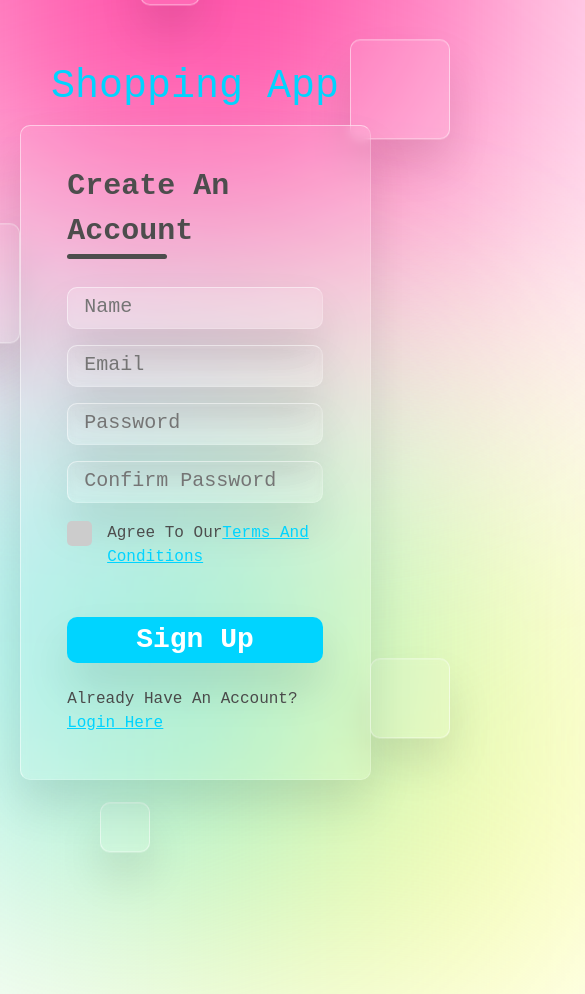
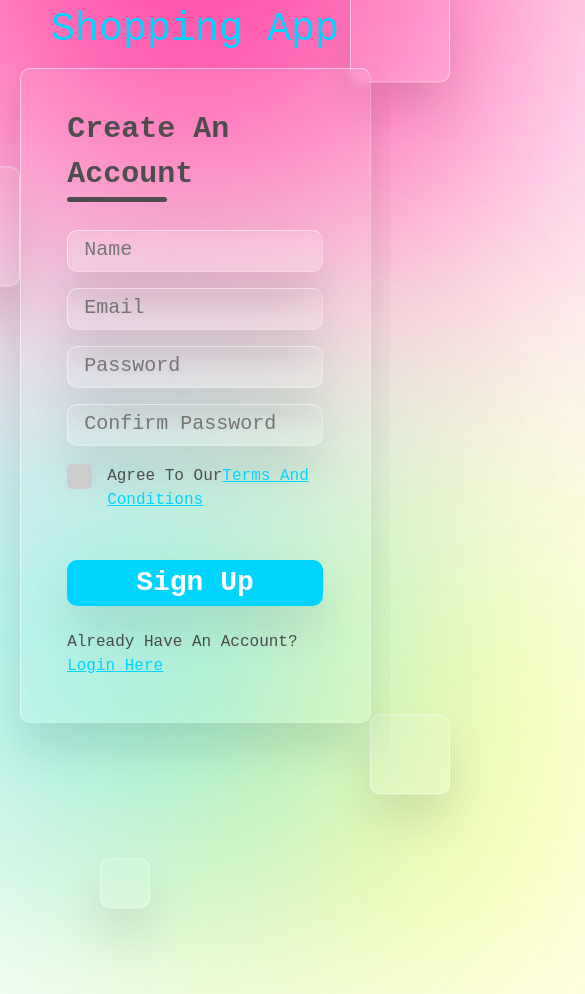
Before and after one commit to faria-karim-porna/mern-shopping-app-client, a React (Vite) app: page /signup in a window 390 px wide. Shown: the whole page, 585 px wide, since content can reach past the window. After the commit the page ends 844 px from the top, so only its background shows below. Built offline with nearby package versions, Linux system fonts and the light colour scheme.

Commit message:
Responsiveness Fixed For Sign Up, Login, Reset Password For Mobile

```diff
--- a/src/assets/css/style.css
+++ b/src/assets/css/style.css
@@ -7,7 +7,10 @@
 body {
     font-family: "Inconsolata", monospace;
     color: #4d4d4d;
-    overflow: hidden;
+    overflow: auto;
+    position: fixed;
+    width: 100vw;
+    /* height: 100vh; */
 }
 
 .page {
@@ -130,7 +133,7 @@ body {
 }
 
 .content-container {
-    position: fixed;
+    position: relative;
 }
 
 .content-container .square {
--- /dev/null
+++ b/src/components/hooks/useHeightToBottomById.ts
@@ -0,0 +1,40 @@
+import React from "react";
+import { Utility } from "../utils/utility";
+
+export function useHeightUptoBottomById(
+  targetId: string,
+  deps: React.DependencyList
+): { height: string; heightAfterSubtractButtonHeight: string } {
+  const isMounted = React.useRef<boolean>(false);
+  const [height, setHeight] = React.useState<string>("");
+  React.useEffect(() => {
+    const _isMounted = isMounted;
+    _isMounted.current = true;
+    return (): void => {
+      _isMounted.current = false;
+    };
+  }, []);
+  React.useEffect(() => {
+    const _isMounted = isMounted;
+    const onResize = (): void => {
+      // setTimeout(() => {
+        if (_isMounted.current) {
+          setHeight(Utility.BrowserWindowUtil.GetHeightUptoBottom(targetId));
+        }
+      // }, 0);
+    };
+    onResize();
+    window.addEventListener("resize", onResize);
+    return (): void => {
+      window.removeEventListener("resize", onResize);
+    };
+  }, [targetId, deps]);
+
+  const heightAfterSubtractButtonHeight = React.useMemo(() => {
+    const heightNumber = Number((height ?? "").match(/\d+/)?.[0]);
+    const calculatedHeight = !Number.isNaN(heightNumber) ? heightNumber - 43 : 0;
+    return `${calculatedHeight}px`;
+  }, [height]);
+
+  return { height, heightAfterSubtractButtonHeight };
+}
--- a/src/components/pages/Login.tsx
+++ b/src/components/pages/Login.tsx
@@ -2,6 +2,7 @@ import React, { useState } from "react";
 import { GlassmorphismBackground } from "../common/GlassmorphismBackground";
 import { Link, useNavigate } from "react-router-dom";
 import { useAuthentication } from "../hooks/useAuthentication";
+import { useHeightUptoBottomById } from "../hooks/useHeightToBottomById";
 
 const LoginComponent = () => {
   const navigate = useNavigate();
--- a/src/components/pages/ResetPassword.tsx
+++ b/src/components/pages/ResetPassword.tsx
@@ -2,6 +2,7 @@ import React, { useState } from "react";
 import { GlassmorphismBackground } from "../common/GlassmorphismBackground";
 import { Link } from "react-router-dom";
 import { useAuthentication } from "../hooks/useAuthentication";
+import { useHeightUptoBottomById } from "../hooks/useHeightToBottomById";
 
 const ResetPasswordComponent = () => {
   const [errorMessage, setErrorMessage] = useState("");
@@ -55,6 +56,7 @@ const ResetPasswordComponent = () => {
         });
     }
   };
+
   return (
     <GlassmorphismBackground>
       <div className="d-flex justify-content-center align-items-center">
--- a/src/components/pages/Signup.tsx
+++ b/src/components/pages/Signup.tsx
@@ -2,6 +2,7 @@ import React, { useState } from "react";
 import { useAuthentication } from "../hooks/useAuthentication";
 import { GlassmorphismBackground } from "../common/GlassmorphismBackground";
 import { Link } from "react-router-dom";
+import { useHeightUptoBottomById } from "../hooks/useHeightToBottomById";
 
 const SignUpComponent = () => {
   const [errorMessage, setErrorMessage] = useState("");
@@ -67,11 +68,14 @@ const SignUpComponent = () => {
         });
     }
   };
+
+  const id = "sign-up-section";
+  let { height } = useHeightUptoBottomById(id, []);
   return (
     <GlassmorphismBackground>
-      <div className="d-flex justify-content-center align-items-center">
+      <div className="">
         {/* <!-- sign up section start --> */}
-        <div className="d-flex justify-content-center w-100">
+        <div className="d-flex justify-content-center w-100 overflow-auto" id={id} style={{ height: height }}>
           {/* <!-- sign up background start --> */}
           <div className="form-view">
             <div className="sub-section-name pl-4 text-center">Shopping App</div>
--- /dev/null
+++ b/src/components/utils/utility.ts
@@ -0,0 +1,11 @@
+class BrowserWindowUtil {
+  public static GetHeightUptoBottom(id: string): string {
+    const elem: HTMLElement | null = document.getElementById(id);
+    const height = window.innerHeight - (elem?.getBoundingClientRect().top ?? 0);
+    return height + "px";
+  }
+}
+
+export const Utility = {
+  BrowserWindowUtil,
+};
```
